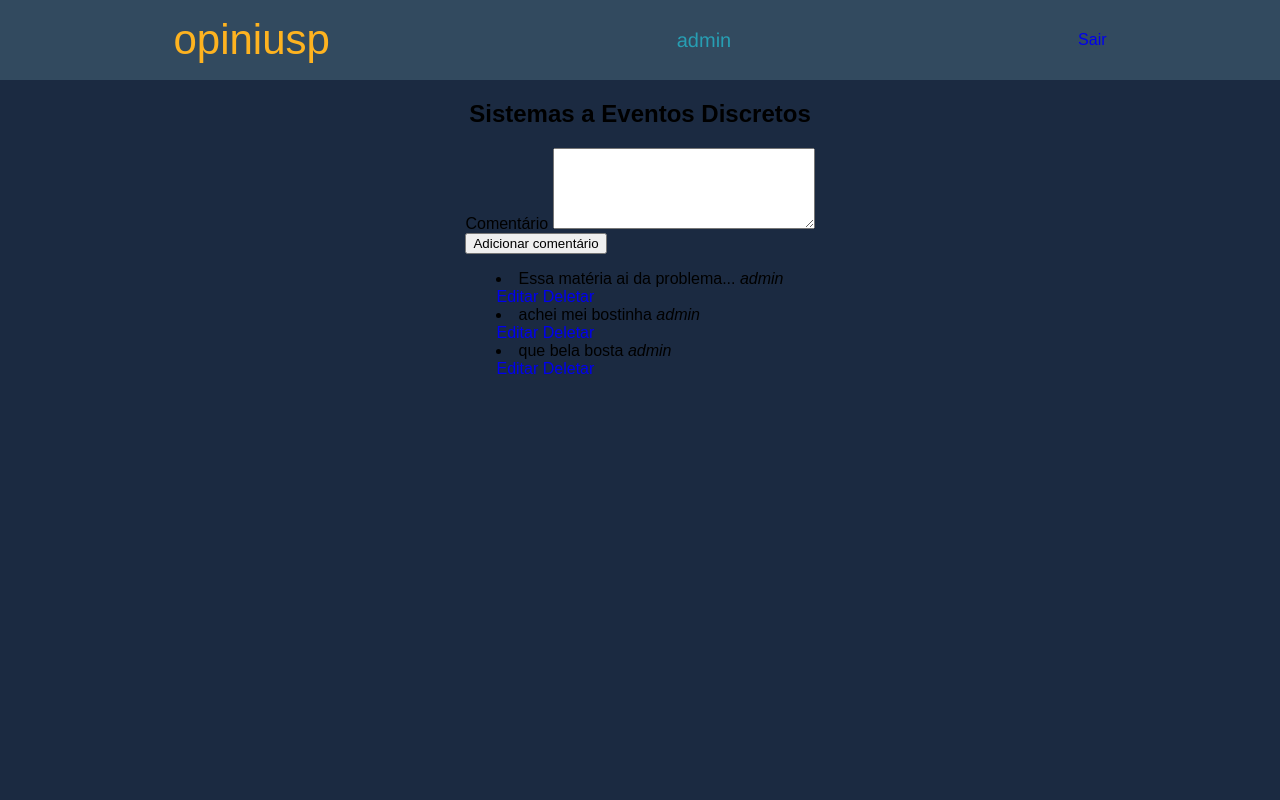
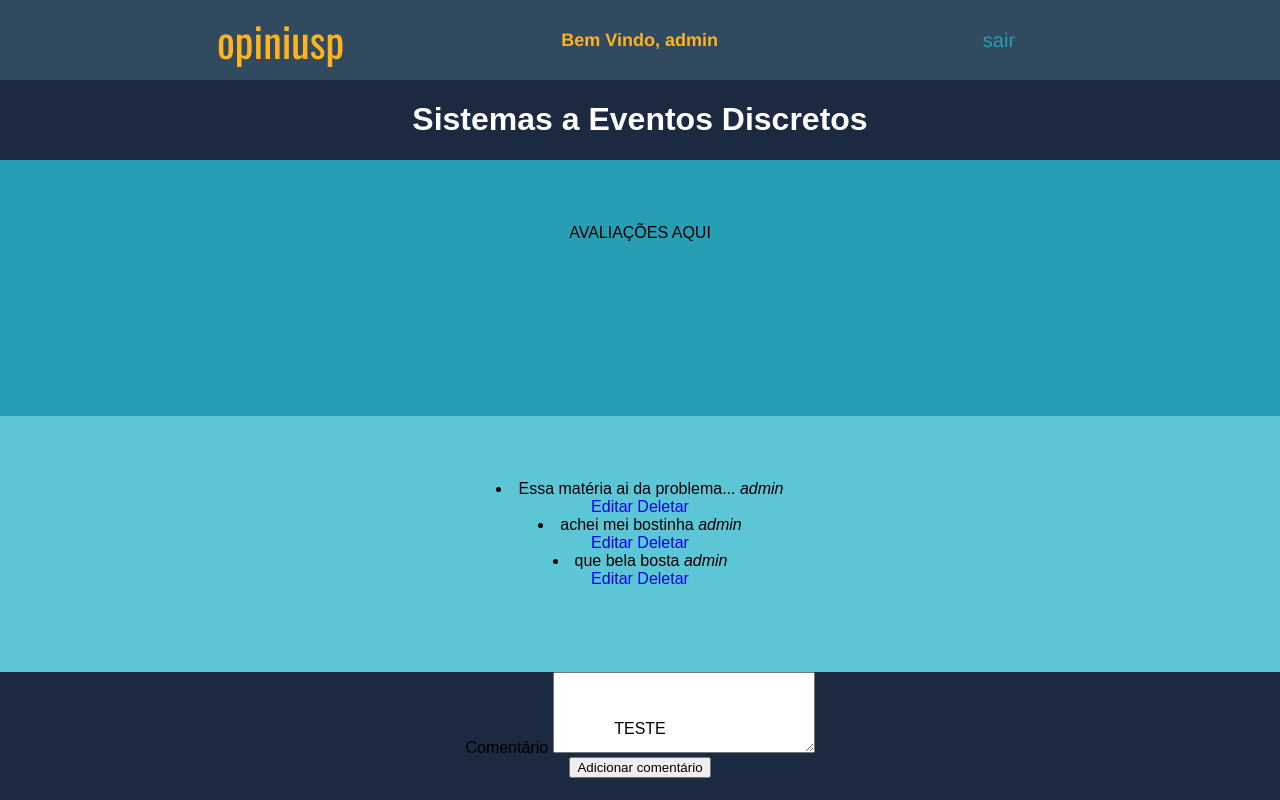
Before and after one commit to LuiFerreiraD/USPavalia, a Django app: page /disciplina/1/ in a window 1280 px wide. Run offline with Django 3.2, Linux system fonts and the light colour scheme; a user stored in the database is signed in; data comes from the database, SQL or seed files in the repository; both versions use the stored data as it was after the commit; data that the repository does not hold is empty.

Commit message:
att frontpage

```diff
--- a/accounts/templates/accounts/register.html
+++ b/accounts/templates/accounts/register.html
@@ -1,6 +1,6 @@
 {% extends 'main/base.html' %} {% block content %}
 
-<div class="container">
+<div class="login">
   <h3>Crie sua conta</h3>
   <form action="" method="POST">
     {% csrf_token %} {{ form.as_p }}
--- a/main/static/css/main.css
+++ b/main/static/css/main.css
@@ -1,3 +1,4 @@
+
 :root{
   --oxfordblue: #1b2a41;
   --charcoal: #324a5f;
@@ -15,7 +16,7 @@ body {
   background-color: var(--oxfordblue);
   display:flex;
   flex-direction: column;
-  justify-content: flex-start;
+  justify-content: space-evenly;
   align-items: center;
   margin: 0;
   padding: 0;
@@ -24,31 +25,55 @@ body {
 
 .top{
   display:flex;
+  text-align: center;
   align-items: center;
   flex-direction:row;
-  justify-content: space-around;
+  justify-content: space-evenly;
   height: 10%;
   width: 100%;
   background-color: var(--charcoal);
   padding: 0;
 }
 
+.middle{
+  width: 100%;
+  height: 80%;
+  text-align: center;
+}
 
-.container{
-  background: yellow;
+.bottom{
+  width: 100%;
+  height: 10%;
+  text-align: center;
+}
+
+.login{
+  padding: 10px;
+  margin: 10%;
+  color: white;
+  display:flex;
+  flex-direction: column;
+  align-items: center;
 }
 
 .logo{
   font-size: 42px;
   color: var(--honeyellow);
-  font-style: 'TIMES';
+  font-family: 'Oswald';
 }
 
+.regbox{
+  height:fit-content;
+  width: 10%;
+  display:flex;
+  justify-content: space-evenly;
+}
 
 .reg{
   color: var(--bluemunsell);
   font-family: 'Helvetica';
   font-size: 20px;
+  align-content: space-between;
 }
 
 .reg:hover{
@@ -56,7 +81,38 @@ body {
 }
 
 .user{
-  color: var(--bluemunsell);
+  color: var(--honeyellow);
   font-family: 'Helvetica';
-  font-size: 20px;
+  font-size: Large;
+  font-weight: bold;
 }
+
+.disc{
+  font-size: 30px;
+  font-family: 'Comic Sans';
+  color: var(--middleblue);
+}
+
+.busca{
+  height: 25%;
+  width: 100%;
+  background-color: white;
+}
+
+h1{
+  color: white;
+}
+
+.aval{
+  height: 30%;
+  width: 100%;
+  background-color:var(--bluemunsell);
+  padding: 5% 0px 0px 0px;
+}
+
+.comments{
+  height: 30%;
+  width: 100%;
+  background-color:var(--middleblue);
+  padding: 5% 0px 0px 0px;
+}
--- a/main/templates/main/base.html
+++ b/main/templates/main/base.html
@@ -1,24 +1,37 @@
-<html lang="en">
-
-<header>
+<head>
+  <link rel="preconnect" href="https://fonts.gstatic.com">
+  <link href="https://fonts.googleapis.com/css2?family=Oswald&display=swap" rel="stylesheet">
+  <html lang="en">
   <meta charset="UTF-8" />
   <meta name="viewport" content="width=device-width, initial-scale=1.0" />
-</header>
+</head>
 
 <body>
   <div class=top>
     {% load static %}
     <link rel="stylesheet" href="{% static 'css/main.css' %}">
-    <div class="logo">opiniusp</div>
+    <a class=reg href="{% url 'main:home' %}">
+      <div class="logo">opiniusp</div>
+    </a>
     {% if user.is_authenticated %}
-    <div class="user">{{user.username}}</div>
-    <a href="{% url 'accounts:logout' %}">Sair</a>
+    <div class="user">Bem Vindo, {{user.username}}</div>
+    <div class=regbox>
+      <a class=reg href="{% url 'accounts:logout' %}">sair</a>
+    </div>
     {% else %}
-    <a class=reg href="{% url 'accounts:login' %}">login</a>
-    <a class=reg href="{% url 'accounts:register' %}">register</a>
+    <div class=regbox>
+      <a class=reg href="{% url 'accounts:login' %}">login</a>
+      <a class=reg href="{% url 'accounts:register' %}">register</a>
+    </div>
     {% endif %}
   </div>
-  {% block content %} {% endblock %}
+  <div class=middle>
+    {% block content %} {% endblock %}
+  </div>
+  <div class=bottom>
+    TESTE
+  </div>
+
 </body>
 
 </html>
--- a/main/templates/main/disciplina.html
+++ b/main/templates/main/disciplina.html
@@ -1,33 +1,29 @@
 {% extends 'main/base.html'%} {% block content %}
 
-<h2>{{disciplina.nome}}</h2>
+<h1>{{disciplina.nome}}</h1>
+<div class=aval>
+  AVALIAÇÕES AQUI
+</div>
+
+<div class=comments>
+  {% for comentario in comentarios %}
+  <li>{{ comentario.texto }} <i> {{comentario.user.username}}</i></li>
+  {% if request.user == comentario.user %}
+  <a href="{% url 'main:edit_comment' disciplina.id comentario.id %}">Editar</a>
+  <a href="{% url 'main:delete_comment' disciplina.id comentario.id %}"
+    onclick="return confirm('Deletar comentário?')">Deletar</a>
+  {% endif%} {% endfor %}
+</div>
+
 
 <div>
   <form action="{% url 'main:add_comentario' disciplina.id%}" method="POST">
     {% csrf_token %}
     <label for="texto"> Comentário </label>
-    <textarea
-      name="texto"
-      id="texto"
-      cols="30"
-      rows="5"
-      class="form-control"
-    ></textarea>
+    <textarea name="texto" id="texto" cols="30" rows="5" class="form-control"></textarea>
     <br />
     <input type="submit" value="Adicionar comentário" />
   </form>
 </div>
 
-<div>
-  {% for comentario in comentarios %}
-  <li>{{ comentario.texto }} <i> {{comentario.user.username}}</i></li>
-  {% if request.user == comentario.user %}
-  <a href="{% url 'main:edit_comment' disciplina.id comentario.id %}">Editar</a>
-  <a
-    href="{% url 'main:delete_comment' disciplina.id comentario.id %}"
-    onclick="return confirm('Deletar comentário?')"
-    >Deletar</a
-  >
-  {% endif%} {% endfor %}
-</div>
 {% endblock %}
```
Also changed, not shown: accounts/templates/accounts/login.html (+10 -8 lines), main/templates/main/index.html (+5 -2 lines), db.sqlite3.
